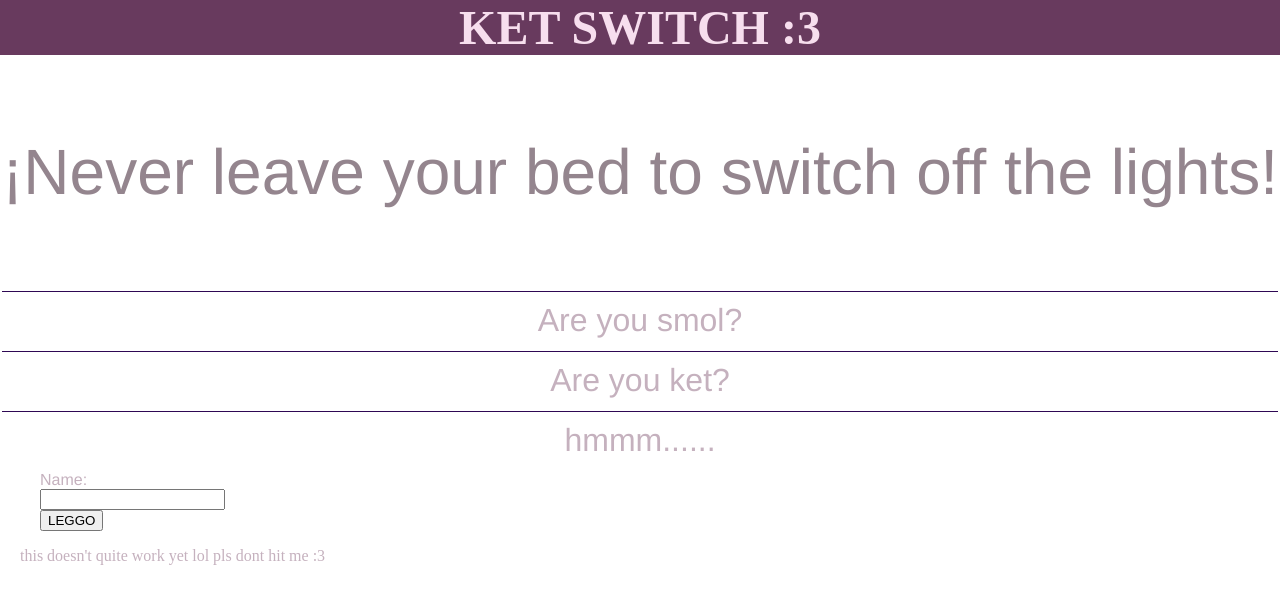
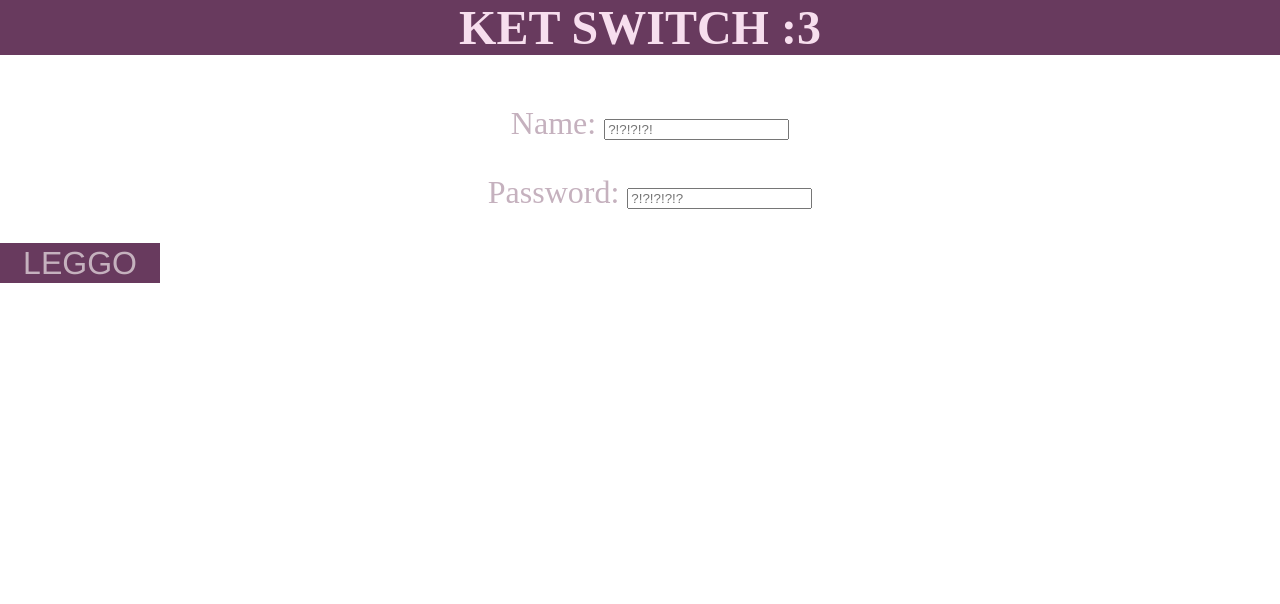
Before and after one commit to ryuxik/ket-switch, a Flask app: page / in a window 1280 px wide. Shown: the top 604 px of the page. Run offline with Flask 2, Linux system fonts and the light colour scheme.

Commit message:
added some things

```diff
--- a/FlaskApp/app.py
+++ b/FlaskApp/app.py
@@ -3,11 +3,11 @@ This is the web app to connect to the internet and controll the light switch
 For now, to see it, type http://localhost:5000/ into browser
 """
 
-from flask import Flask, render_template, redirect, url_for
+from flask import Flask, render_template, redirect, url_for, request
 
 app = Flask(__name__)
 
-@app.route('/')
+@app.route('/home')
 def index():
 	return render_template('page.html')
 
@@ -36,6 +36,22 @@ def hello_user(name):
 	else:
 		return redirect(url_for('Stranger'))
 
+"""
+trial login stuff
+need to learn angular so that if user not logged in it redirects to this :3
+"""
+@app.route('/', methods=['GET', 'POST'])
+def login():
+    error = redirect(url_for('Stranger'))
+    if request.method == 'POST':
+        if request.form['username'] == 'Derp' and request.form['password'] == 'Derp':
+        	return redirect(url_for('index'))
+        elif request.form['username'] == 'Smol' and request.form['password'] == 'Smol':
+        	return redirect(url_for('index'))
+        else:
+            return error
+    return render_template('login.html')
+
 
 
 if __name__ == '__main__':
--- a/FlaskApp/static/style.css
+++ b/FlaskApp/static/style.css
@@ -77,8 +77,27 @@ a {
 	text-decoration: none;
 }
 
-form {
-	margin-left: 40px;
+form > p {
+	text-align: center;
+	font-size: 2rem;
+}
+
+/* I can't get this stupid button to the center...gahhhh*/
+.btn {
+	border: 0 none;
+	font-family: Helvetica;
+	font-size: 2rem;
+	color: #c5b1be;
+	background: #683A5E;
+	border-radius: 0;
+	height:40px;
+	width:160px;
+	float:bottom;
+}
+
+.btn:hover {
+	background: #94858e;
+	color: white;
 }
 
 p {
--- a/FlaskApp/templates/annie.html
+++ b/FlaskApp/templates/annie.html
@@ -10,7 +10,7 @@
 			<body>
 				<div>
 					<h1>
-						Hi Anni<a href="http://localhost:5000/">e</a>
+						Hi Anni<a href="http://localhost:5000/home">e</a>
 					</h1>
 				</div>
 				<span>
--- /dev/null
+++ b/FlaskApp/templates/login.html
@@ -0,0 +1,21 @@
+<!DOCTYPE html>
+<html>
+  <head>
+    <title>Login Page</title>
+    <meta name="viewport" content="width=device-width, initial-scale=1.0">
+    <link type= "text/css" rel="stylesheet" href='/static/style.css'/>
+  </head>
+  <body>
+    <div class="container">
+      <h1>KET SWITCH :3</h1>
+      <br>
+      <form action="" method="post">
+        <p>Name: <input type="text" placeholder="?!?!?!?!" maxlength="10" name="username" value="{{
+          request.form.username }}"></p>
+        <p>Password: <input type="password" placeholder="?!?!?!?!?" maxlength="10" name="password" value="{{
+          request.form.password }}"></p>
+        <input class="btn" type="submit" value="LEGGO">
+      </form>
+    </div>
+  </body>
+</html>
--- a/FlaskApp/templates/page.html
+++ b/FlaskApp/templates/page.html
@@ -32,11 +32,5 @@
 					</tr>
 				</span>
 			</table>
-			<!-- I guess these links work for now, but I'm trying to implement a username thing -->
-			<form action="redirect.php" method="get">
-				Name:<input type="text" placeholder="?!?!?!?" maxlength="10" name="name"></input><br/>
-				<input type="submit" name="submit" value="LEGGO"></input>
-			</form>
-			<p>this doesn't quite work yet lol pls dont hit me :3</p>
 		</body>
 </html>
--- a/FlaskApp/templates/santiago.html
+++ b/FlaskApp/templates/santiago.html
@@ -10,7 +10,7 @@
 		<body>
 			<div>
 				<h1>
-					Hi Santiag<a href="http://localhost:5000/">o</a>
+					Hi Santiag<a href="http://localhost:5000/home">o</a>
 				</h1>
 			</div>
 		</body>
--- a/ket-switch/FlaskApp/app.py
+++ /dev/null
@@ -1,42 +0,0 @@
-"""
-This is the web app to connect to the internet and controll the light switch
-For now, to see it, type http://localhost:5000/ into browser
-"""
-
-from flask import Flask, render_template, redirect, url_for
-
-app = Flask(__name__)
-
-@app.route('/')
-def index():
-	return render_template('page.html')
-
-@app.route('/Annie')
-def Annie():
-	return render_template('annie.html')
-
-@app.route('/Santiago')
-def Smol():
-	return render_template('santiago.html')
-
-@app.route('/Stranger')
-def Stranger():
-	return render_template('stranger.html')
-
-"""
-This is the skeleton for the things, putting your name is kinda like a login
-to access use http://localhost:5000/name/ (whichever you want here)
-"""
-@app.route('/name/<name>')
-def hello_user(name):
-	if name == 'Annie':
-		return redirect(url_for('Annie'))
-	if name == 'Santiago':
-		return redirect(url_for('Smol'))
-	else:
-		return redirect(url_for('Stranger'))
-
-
-
-if __name__ == '__main__':
-	app.run(debug=True, host ='0.0.0.0')
--- a/ket-switch/FlaskApp/static/style.css
+++ /dev/null
@@ -1,90 +0,0 @@
-h1 {
-	color:#f7deee;
-	font-family: Segoe UI Semibold;
-	font-size: 3rem;
-	text-align: center;
-	border-radius: 1px solid #2E0854;
-	background-color: #683A5E;
-	margin: 0;
-}
-
-table {
-	width: 100%;
-	font-size: 2rem;
-	float: center;
-}
-
-caption {
-	font-size: 4rem;
-	color: #94858e;
-	padding-bottom: 80px;
-	padding-top: 80px;
-}
-
-tr {
-	text-align: center;
-	vertical-align: bottom;
-}
-
-th ,td {
-	padding: 10px;
-	text-align: center;
-	border-top: 1px solid #2E0854;
-}
-td > a {
-	font-size: 2rem;
-	color: #c5b1be;
-}
-tr:hover {
-	background-color: #683A5E;
-	color: white;
-	font-family: High Tower Text;
-}
-h1 > a {
-	color: :#f7deee;
-	font-family: Segoe UI Semibold;
-	font-size: 3rem;
-	text-decoration: none;
-}
-h2{
-	font-size: 2rem;
-	text-align: center;
-}
-
-h3 {
-	text-align: center
-}
-
-h4 {
-	text-align: center
-}
-
-body {
-    background: white;
-    color: #c5b1be;
-    font-family: Helvetica;
-    margin: 0;
-}
-
-span {
-	color: #94858e;
-	font-size: 1rem;
-}
-a {
-	color: #BF5FFF;
-	font-size: 1.2rem;
-	font-family: Helvetica;
-	text-decoration: none;
-}
-
-form {
-	margin-left: 40px;
-}
-
-p {
-	margin-left: 20px;
-	font-family: High Tower Text;
-}
-span > p {
-	text-align: center;
-}
--- a/ket-switch/FlaskApp/templates/page.html
+++ /dev/null
@@ -1,43 +0,0 @@
-<!DOCTYPE html>
-<html>
-	<head>
-	<link type="text/css" rel="stylesheet" href='/static/style.css'/>
-	<title>
-		KET SWITCH
-	</title>
-	<head/>
-		<body>
-			<h1>
-				KET SWITCH :3
-			</h1>
-			<table>
-				<caption>
-					¡Never leave your bed to switch off the lights!
-				</caption>
-				<span>
-					<tr>
-						<td>
-							Are you <a href="http://localhost:5000/name/Santiago">smol</a>?
-						</td>
-					</tr>
-					<tr>
-						<td>
-							Are you <a href="http://localhost:5000/name/Annie">ket</a>?
-						</td>
-					</tr>
-					<tr>
-						<td>
-							hmmm<a href="http://localhost:5000/name/Stranger">......</a>
-						</td>
-					</tr>
-				</span>
-			</table>
-			<!-- I guess these links work for now, but I'm trying to implement a username thing -->
-			<form action="redirect.php" method="get">
-				Name:<br>
-				<input type="text" name="mytext"><br>
-				<input type="submit" value="LEGGO">
-			</form>
-			<p>this doesn't quite work yet lol pls dont hit me :3</p>
-		</body>
-</html>
```
Also changed, not shown: ket-switch/FlaskApp/templates/annie.html (deleted, +0 -23 lines), ket-switch/FlaskApp/templates/index.html (deleted, +0 -8 lines), ket-switch/FlaskApp/templates/santiago.html (deleted, +0 -18 lines), ket-switch/FlaskApp/templates/stranger.html (deleted, +0 -18 lines), ket-switch/switchCODE.py (deleted, +0 -42 lines), ket-switch/README.md (deleted), 2 other files.
